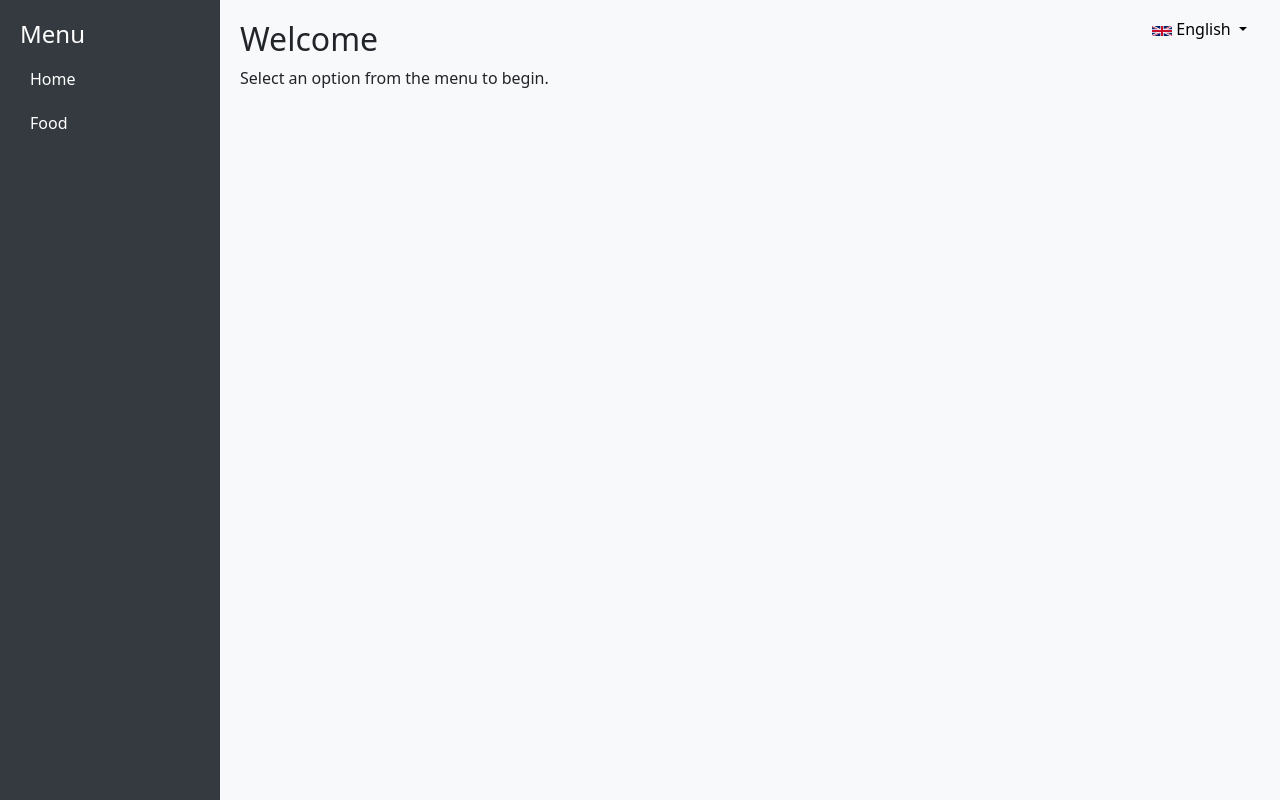
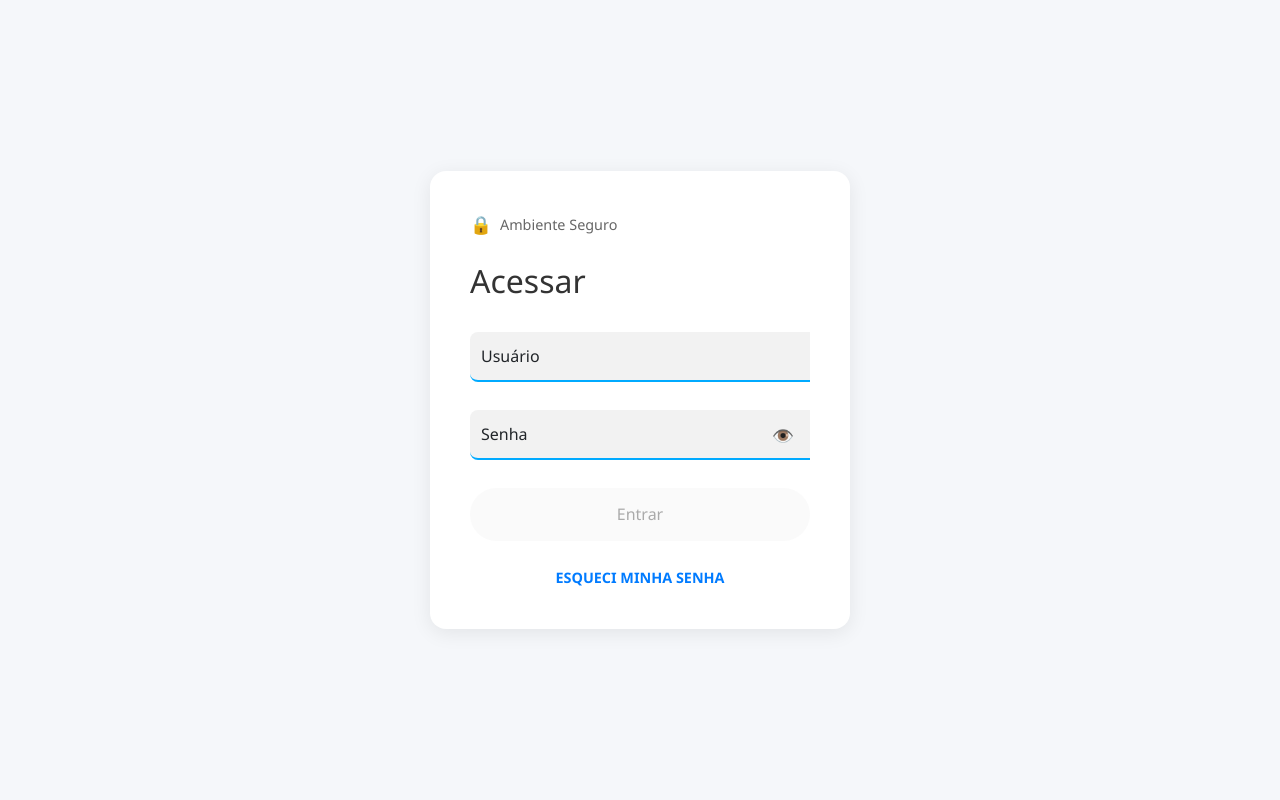
Before and after one commit to rodrigofurlaneti/FSI.MealTracker.FrontEnd, a plain HTML site: page src/index.html in a window 1280 px wide. Drawn offline with Linux system fonts and the light colour scheme; some packages are replaced by stand-ins of ours; a script that the page names is missing.

Commit message:
Add auth

```diff
--- /dev/null
+++ b/src/assets/css/auth/login.css
@@ -0,0 +1,122 @@
+/* Layout principal */
+.login-wrapper {
+  position: fixed;
+  inset: 0;
+  display: flex;
+  justify-content: center;
+  align-items: center;
+  background: #f5f7fa;
+  z-index: 999;
+}
+
+.login-card {
+  background: #fff;
+  padding: 2.5rem;
+  border-radius: 1rem;
+  box-shadow: 0 4px 20px rgba(0, 0, 0, 0.08);
+  width: min(90vw, 420px);
+  font-family: 'Segoe UI', sans-serif;
+}
+
+.secure-header {
+  display: flex;
+  align-items: center;
+  font-size: 0.9rem;
+  color: #666;
+  margin-bottom: 1.5rem;
+}
+
+.lock-icon {
+  font-size: 1.1rem;
+  margin-right: 0.5rem;
+}
+
+h1 {
+  font-size: 2rem;
+  margin-bottom: 2rem;
+  color: #333;
+}
+
+.input-group {
+  position: relative;
+  margin-bottom: 1.75rem;
+}
+
+.input-group input {
+  width: 100%;
+  padding: 1rem 3rem 0.5rem 0.75rem;
+  border: none;
+  border-bottom: 2px solid #00aaff;
+  background: #f2f2f2;
+  font-size: 1rem;
+  border-radius: 0.5rem;
+  outline: none;
+}
+
+.input-group label {
+  position: absolute;
+  top: 0.75rem;
+  left: 0.75rem;
+  color: #888;
+  font-size: 0.9rem;
+  pointer-events: none;
+  transition: all 0.2s ease;
+}
+
+.input-group input:focus + label,
+.input-group input:valid + label {
+  top: -0.6rem;
+  left: 0.5rem;
+  font-size: 0.75rem;
+  color: #00aaff;
+  background: transparent;
+  padding: 0 0.25rem;
+  border-radius: 4px;
+  transform: scale(1);
+}
+
+.toggle-password {
+  position: absolute;
+  top: 50%;
+  right: 1rem;
+  transform: translateY(-50%);
+  cursor: pointer;
+  font-size: 1.1rem;
+  color: #00aaff;
+}
+
+button[type="submit"] {
+  width: 100%;
+  padding: 0.9rem;
+  background: #00aaff;
+  color: white;
+  border: none;
+  border-radius: 2rem;
+  font-size: 1rem;
+  cursor: pointer;
+  transition: background 0.3s ease;
+}
+
+button[disabled] {
+  background: #e0e0e0;
+  color: #aaa;
+  cursor: not-allowed;
+}
+
+.error {
+  color: red;
+  margin-top: 0.75rem;
+  text-align: center;
+}
+
+.forgot-password {
+  margin-top: 1.5rem;
+  text-align: center;
+}
+
+.forgot-password a {
+  text-decoration: none;
+  color: #007bff;
+  font-size: 0.9rem;
+  font-weight: 600;
+}
--- /dev/null
+++ b/src/assets/js/auth/login.js
@@ -0,0 +1,73 @@
+// assets/js/auth/login.js
+const loginUrl = API_ROUTES.AUTHENTICATION_CREATE;
+// Ajuste a porta/base conforme seu back-end.
+
+document.getElementById("loginForm").addEventListener("submit", async e => {
+  e.preventDefault();
+
+  const body = {
+    username: e.target.username.value.trim(),
+    password: e.target.password.value
+  };
+
+  toggleLoading(true);
+
+  try {
+    const resp = await fetch(loginUrl, {
+      method: "POST",
+      headers: { "Content-Type": "application/json" },
+      body: JSON.stringify(body)
+    });
+
+    // 400 → ModelState; 201 → Created; 200 → Ok (caso vc mude no controller)
+    if (!resp.ok) throw await resp.json();
+
+    // No controller o método Create devolve 201 + AuthenticationDto no body
+    const dto = await resp.json();
+
+    if (!dto.isAuthentication) {
+      throw { errorMessage: dto.errorMessage ?? "Falha de autenticação." };
+    }
+
+    /* ------------------------------------------------------------------
+       Onde/quando guardar o estado?
+       • Token/JWT → dto.token (quando vc incluir).
+       • Expiração  → dto.expiration
+       ------------------------------------------------------------------ */
+    localStorage.setItem("mealtracker:user", JSON.stringify({
+      username: dto.username,
+      expiration: dto.expiration
+    }));
+
+    // Redireciona para home ou página protegida
+    window.location.hash = "dashboard/home";
+  }
+  catch (err) {
+    console.error(err);
+    document.getElementById("loginError").textContent =
+      err.errorMessage || "Erro ao efetuar login.";
+    document.getElementById("loginError").hidden = false;
+  }
+  finally {
+    toggleLoading(false);
+  }
+});
+
+function toggleLoading(state) {
+  document.getElementById("btnLogin").disabled = state;
+}
+
+function togglePassword(id) {
+  const input = document.getElementById(id);
+  input.type = input.type === "password" ? "text" : "password";
+}
+
+document.querySelectorAll("#loginForm input").forEach(input => {
+  input.addEventListener("input", () => {
+    const username = document.getElementById("username").value.trim();
+    const password = document.getElementById("password").value.trim();
+    const button = document.getElementById("btnLogin");
+
+    button.disabled = !(username && password.length >= 6);
+  });
+});
--- a/src/assets/js/index.js
+++ b/src/assets/js/index.js
@@ -1,8 +1,19 @@
+function isAuthenticated() {
+    const user = JSON.parse(localStorage.getItem("mealtracker:user") || "{}");
+    return user.expiration && new Date(user.expiration) > new Date();
+}
+
 function loadContent(model, page) {
+    const content = document.getElementById('main-content');
+    const route = `pages/${model}/${page}.html`;
 
-    const content = document.getElementById('main-content');
+    // 🔐 Proteção de rotas: se não estiver logado, redireciona para login
+    if (!isAuthenticated() && !(model === 'auth' && page === 'login')) {
+        return loadContent('auth', 'login');
+    }
 
-    const route = `pages/${model}/${page}.html`;
+    // ✅ Mostra ou oculta o menu lateral dinamicamente
+    showSidebar(isAuthenticated());
 
     fetch(route)
         .then(response => {
@@ -15,7 +26,7 @@ function loadContent(model, page) {
             // Carrega JS específico
             const scriptPath = `assets/js/${model}/${page}.js`;
 
-            // ✅ Remove script anterior se já estiver carregado
+            // ✅ Remove script anterior
             document.querySelectorAll(`script[src="${scriptPath}"]`).forEach(s => s.remove());
 
             const script = document.createElement('script');
@@ -82,3 +93,25 @@ function setLanguage(lang) {
     const btn = document.getElementById("languageDropdown");
     btn.innerHTML = `<img src="assets/img/flags/${langMap[lang].flag}" width="20"> ${langMap[lang].label}`;
 }
+
+window.addEventListener("load", () => {
+    const hash = window.location.hash.replace("#", "");
+    const [model, page] = hash.split("/");
+    loadContent(model || 'auth', page || 'login'); // abre login por padrão
+});
+
+window.addEventListener("hashchange", () => {
+    const [model, page] = window.location.hash.replace("#", "").split("/");
+    loadContent(model, page);
+});
+
+function logout() {
+    localStorage.removeItem("mealtracker:user");
+    window.location.hash = "auth/login";
+}
+
+function showSidebar(show) {
+    const sidebar = document.getElementById("sidebar");
+    if (!sidebar) return;
+    sidebar.style.display = show ? "block" : "none";
+}
--- a/src/assets/js/lang.js
+++ b/src/assets/js/lang.js
@@ -4,6 +4,7 @@ const translations = {
         selectOption: "Select an option from the menu to begin.",
         menuHome: "Home",
         menuFood: "Food",
+        menuExit: "Exit",
         food: "Food",
         managementOfRegisteredFood: "Management of registered food.",
         newFood: "New food",
@@ -17,6 +18,7 @@ const translations = {
         selectOption: "Seleccione una opción del menú para comenzar.",
         menuHome: "Inicio",
         menuFood: "Alimentos",
+        menuExit: "Salida",
         food: "Alimento",
         managementOfRegisteredFood: "Gestión de alimentos registrados.",
         newFood: "Comida nueva",
@@ -30,6 +32,7 @@ const translations = {
         selectOption: "Selecione uma opção no menu para começar.",
         menuHome: "Início",
         menuFood: "Alimentos",
+        menuExit: "Saída",
         food: "Alimento",
         managementOfRegisteredFood : "Gestão de alimentos cadastrados.",
         newFood: "Nova comida",
--- a/src/assets/js/routes.js
+++ b/src/assets/js/routes.js
@@ -3,6 +3,14 @@
 const API_BASE_URL = "https://localhost:7124/api";
 
 const API_ROUTES = {
+
+    // Authentication - Async (Polling direto)
+    AUTHENTICATION_ASYNC: `${API_BASE_URL}/authentications/async`,
+    AUTHENTICATION_GETBYID_ASYNC: (id) => `${API_BASE_URL}/authentications/async/${id}`,
+
+    // Authentication - Event Driven
+    AUTHENTICATION_EVENT_CREATE: `${API_BASE_URL}/authentications/async/event/create`,
+    AUTHENTICATION_EVENT_RESULT: (messagingId) => `${API_BASE_URL}/authentications/async/event/result/${messagingId}`,
 
     // Foods
     FOODS_ASYNC: `${API_BASE_URL}/foods/async`,
--- a/src/index.html
+++ b/src/index.html
@@ -29,12 +29,18 @@
         </div>
     </div>
 
+    <aside id="sidebar">
+        <!-- Seu menu lateral aqui -->
        <!-- Menu lateral -->
         <div class="sidebar">
             <h4 class="text-white">Menu</h4>
             <a href="#" onclick="loadContent('home', 'home')" data-i18n="menuHome">Home</a>
             <a href="#" onclick="loadContent('food', 'food-list')" data-i18n="menuFood">Food</a>
+            <button data-i18n="menuExit" onclick="logout()">Exit</button>
         </div>
+    </aside>
+
+
 
     <!-- Conteúdo principal -->
     <div class="content" id="main-content">
--- /dev/null
+++ b/src/pages/auth/login.html
@@ -0,0 +1,34 @@
+<link rel="stylesheet" href="assets/css/auth/login.css">
+
+<div class="login-wrapper">
+  <div class="login-card">
+    <div class="secure-header">
+      <span class="lock-icon">🔒</span>
+      <span class="secure-text">Ambiente Seguro</span>
+    </div>
+
+    <h1>Acessar</h1>
+
+    <form id="loginForm" autocomplete="off">
+      <div class="input-group">
+        <input id="username" name="username" type="text" required placeholder=" " />
+        <label for="username">Usuário</label>
+      </div>
+
+      <div class="input-group">
+        <input id="password" name="password" type="password" required minlength="6" placeholder=" " />
+        <label for="password">Senha</label>
+        <span class="toggle-password" onclick="togglePassword('password')">👁️</span>
+      </div>
+
+      <button id="btnLogin" type="submit" disabled>Entrar</button>
+      <p id="loginError" class="error" hidden></p>
+    </form>
+
+    <div class="forgot-password">
+      <a href="#">ESQUECI MINHA SENHA</a>
+    </div>
+  </div>
+</div>
+
+<script src="assets/js/auth/login.js"></script>
```
Lines whose indentation alone changed are shown as unchanged.
